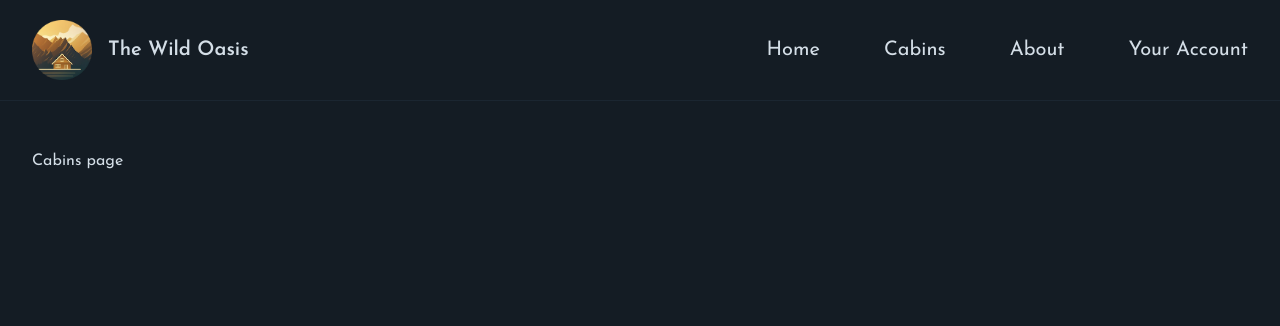
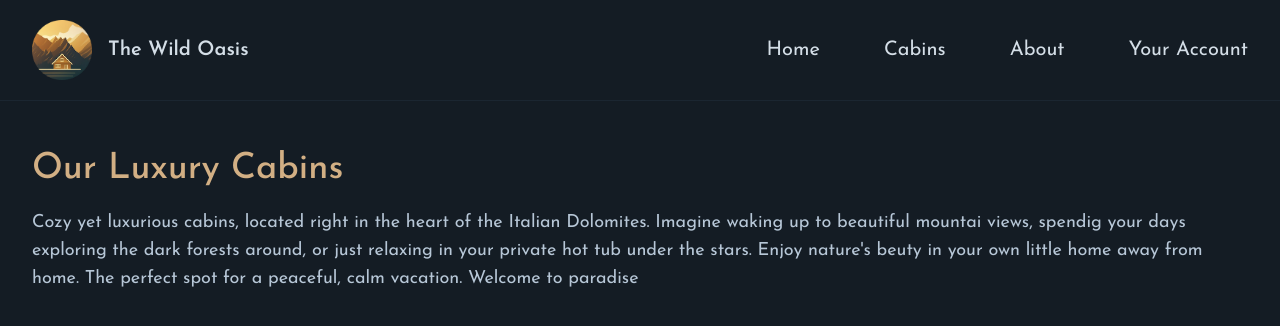
Before and after one commit to Joao4Pedroc/the-wild-oasis-website, a Next.js app in the folder the-wild-oasis-website/: page /cabins in a window 1280 px wide. Shown: the top 326 px of the page. Built offline with nearby package versions, Linux system fonts and the light colour scheme.

Commit message:
Feat: website Cabins Page Fix: CabinCard

```diff
--- /dev/null
+++ b/the-wild-oasis-website/app/_components/CabinCard.tsx
@@ -0,0 +1,64 @@
+import { Cabin } from "@/app/_components/types";
+
+import { UsersIcon } from "@heroicons/react/24/solid";
+import Link from "next/link";
+
+interface CabinCard {
+  cabin: Cabin;
+}
+
+function CabinCard({ cabin }: CabinCard) {
+  const { id, name, maxCapacity, regularPrice, discount, image } = cabin;
+
+  return (
+    <div className="flex border-primary-800 border">
+      <img
+        src={image}
+        alt={`Cabin ${name}`}
+        className="flex-1 border-r border-primary-800"
+      />
+
+      <div className="flex-grow">
+        <div className="pt-5 pb-4 px-7 bg-primary-950">
+          <h3 className="text-accent-500 font-semibold text-2xl mb-3">
+            Cabin {name}
+          </h3>
+
+          <div className="flex gap-3 items-center mb-2">
+            <UsersIcon className="h-5 w-5 text-primary-600" />
+            <p className="text-lg text-primary-200">
+              For up to <span className="font-bold">{maxCapacity}</span> guests
+            </p>
+          </div>
+
+          <p className="flex gap-3 justify-end items-baseline">
+            {discount > 0 ? (
+              <>
+                <span className="text-3xl font-[350]">
+                  ${regularPrice - discount}
+                </span>
+                <span className="line-through font-semibold text-primary-600">
+                  ${regularPrice}
+                </span>
+              </>
+            ) : (
+              <span className="text-3xl font-[350]">${regularPrice}</span>
+            )}
+            <span className="text-primary-200">/ night</span>
+          </p>
+        </div>
+
+        <div className="bg-primary-950 border-t border-t-primary-800 text-right">
+          <Link
+            href={`/cabins/${id}`}
+            className="border-l border-primary-800 py-4 px-6 inline-block hover:bg-accent-600 transition-all hover:text-primary-900"
+          >
+            Details & reservation &rarr;
+          </Link>
+        </div>
+      </div>
+    </div>
+  );
+}
+
+export default CabinCard;
--- /dev/null
+++ b/the-wild-oasis-website/app/_components/types.ts
@@ -0,0 +1,8 @@
+export interface Cabin {
+  id: number;
+  name: string;
+  maxCapacity: number;
+  regularPrice: number;
+  discount: number;
+  image: HTMLImageElement | String | File;
+}
--- a/the-wild-oasis-website/app/cabins/page.tsx
+++ b/the-wild-oasis-website/app/cabins/page.tsx
@@ -1,11 +1,33 @@
+import { Cabin } from "@/app/_components/types";
+import CabinCard from "../_components/CabinCard";
+
 export const metadata = {
   title: "Cabins",
 };
 
 export default function Cabins() {
+  const cabins: Cabin[] = [];
   return (
     <div>
-      <h1>Cabins page</h1>
+      <h1 className="text-4xl text-accent-400 font-medium mb-5">
+        Our Luxury Cabins
+      </h1>
+      <p className="text-primary-200 text-lg mb-10">
+        Cozy yet luxurious cabins, located right in the heart of the Italian
+        Dolomites. Imagine waking up to beautiful mountai views, spendig your
+        days exploring the dark forests around, or just relaxing in your private
+        hot tub under the stars. Enjoy nature&apos;s beuty in your own little
+        home away from home. The perfect spot for a peaceful, calm vacation.
+        Welcome to paradise
+      </p>
+
+      {cabins.length > 0 && (
+        <div className="grid sm:grid-cols-1 md:grid-cols-2 gap-8 lg:gap-12 xl:gap-14">
+          {cabins.map((cabin: Cabin) => (
+            <CabinCard cabin={cabin} key={cabin.id} />
+          ))}
+        </div>
+      )}
     </div>
   );
 }
```
